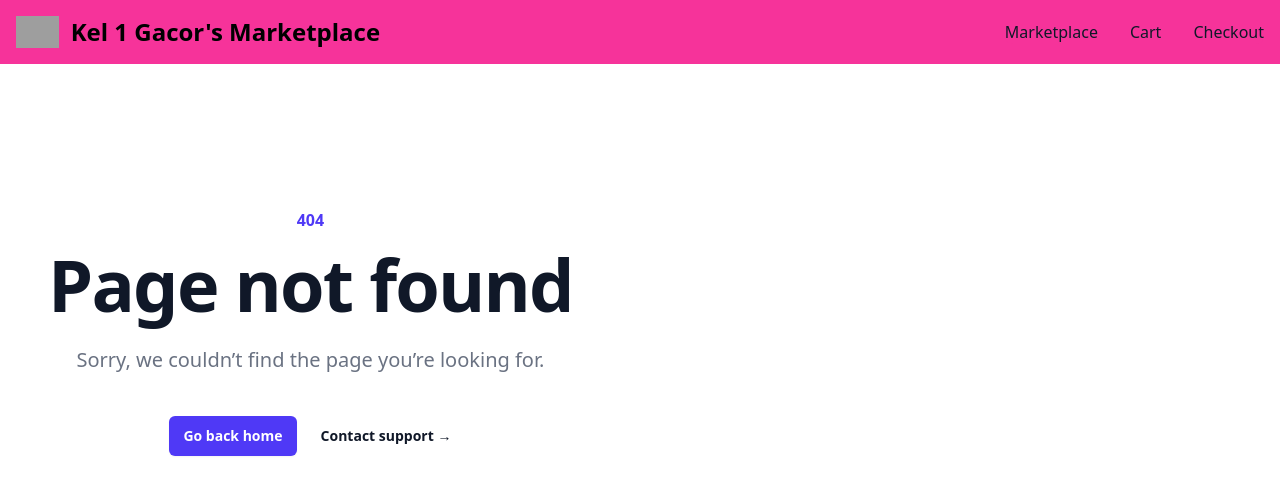
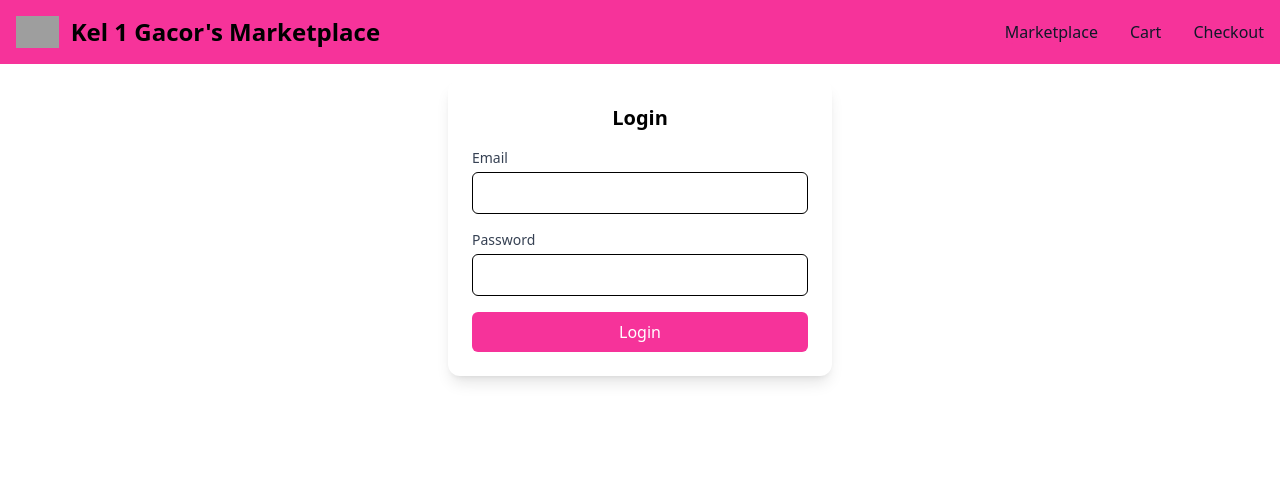
Before and after one commit to adhamfarid11/kel-1-gacor-marketplace, a React (Vite) app: page /login in a window 1280 px wide. Before the commit this address had no page. Shown: the top 494 px of the page. Built offline with nearby package versions, Linux system fonts and the light colour scheme; grey boxes are pictures that could not be loaded.

Commit message:
feat:add-login

```diff
--- a/src/App.jsx
+++ b/src/App.jsx
@@ -3,6 +3,7 @@ import HomePage from "@pages/HomePage";
 import NotFoundPage from "@pages/ErrorPage/NotFoundPage";
 import "./App.css";
 import Navbar from "./components/Navbar";
+import LoginPage from "./pages/LoginPage";
 
 function App() {
   return (
@@ -11,6 +12,7 @@ function App() {
       <div class="mt-16 max-w-screen-xl flex flex-wrap items-center justify-between mx-auto p-4">
         <Routes>
           <Route path="/" element={<HomePage />} />
+          <Route path="/login" element={<LoginPage />} />
           <Route path="*" element={<NotFoundPage />} />
         </Routes>
       </div>
--- a/src/pages/LoginPage/index.jsx
+++ b/src/pages/LoginPage/index.jsx
@@ -0,0 +1,59 @@
+import { create } from "zustand";
+
+const useLoginStore = create((set) => ({
+  email: "",
+  password: "",
+  setEmail: (email) => set({ email }),
+  setPassword: (password) => set({ password }),
+}));
+
+export default function LoginPage() {
+  const { email, password, setEmail, setPassword } = useLoginStore();
+
+  const handleSubmit = (e) => {
+    e.preventDefault();
+    console.log("Logging in with: ", { email, password });
+  };
+
+  return (
+    <div className="flex justify-center items-center w-full">
+      <div className="w-96 shadow-lg p-6 rounded-xl bg-white">
+        <h2 className="text-xl font-bold mb-4 text-center">Login</h2>
+        <form onSubmit={handleSubmit} className="space-y-4">
+          <div>
+            <label className="block text-sm font-medium text-gray-700">
+              Email
+            </label>
+            <input
+              type="email"
+              name="email"
+              value={email}
+              onChange={(e) => setEmail(e.target.value)}
+              className="w-full mt-1 p-2 border rounded-md"
+              required
+            />
+          </div>
+          <div>
+            <label className="block text-sm font-medium text-gray-700">
+              Password
+            </label>
+            <input
+              type="password"
+              name="password"
+              value={password}
+              onChange={(e) => setPassword(e.target.value)}
+              className="w-full mt-1 p-2 border rounded-md"
+              required
+            />
+          </div>
+          <button
+            type="submit"
+            className="w-full p-2 bg-pink-500 text-white rounded-md"
+          >
+            Login
+          </button>
+        </form>
+      </div>
+    </div>
+  );
+}
```
Lines whose indentation alone changed are shown as unchanged.
